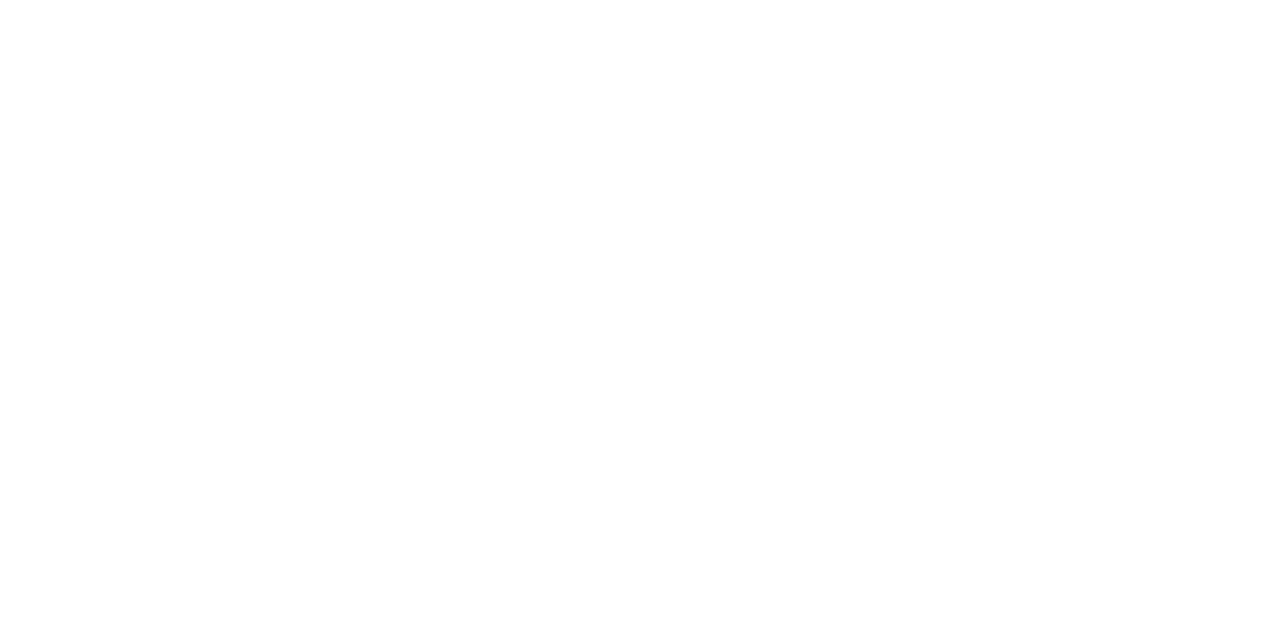
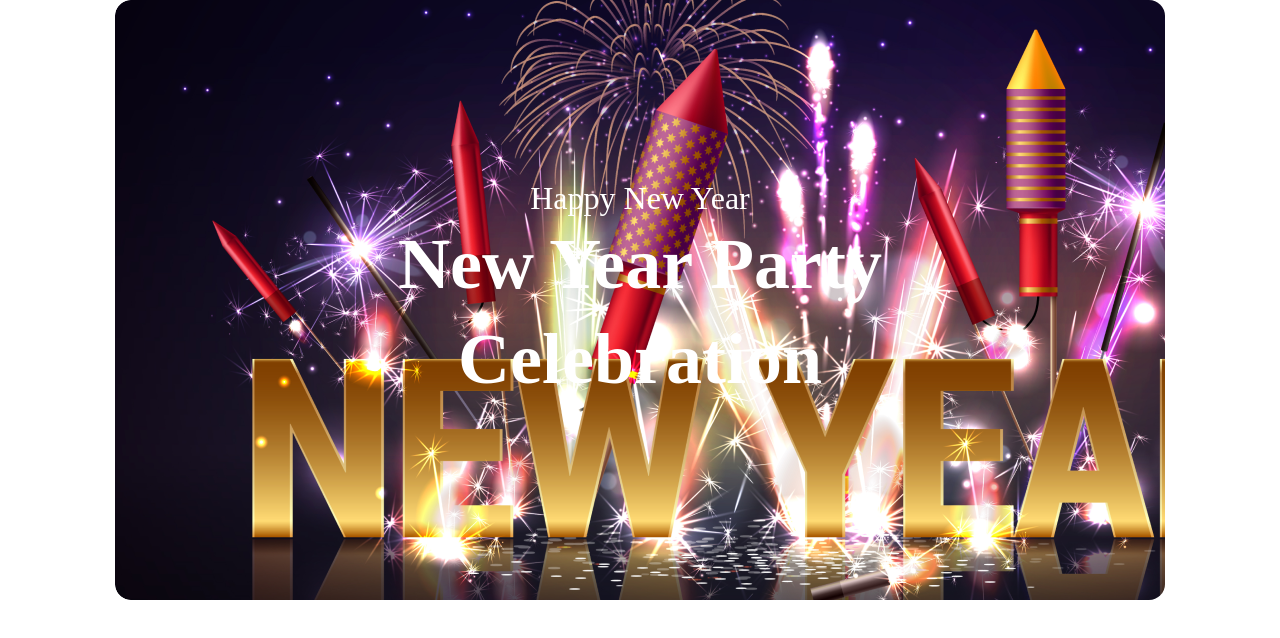
Before and after one commit to showlin1/happy-new-year, a plain HTML site: page index.html in a window 1280 px wide. Drawn offline with Linux system fonts and the light colour scheme.

Commit message:
added a banner

```diff
--- a/index.html
+++ b/index.html
@@ -4,8 +4,24 @@
     <meta charset="UTF-8">
     <meta name="viewport" content="width=device-width, initial-scale=1.0">
     <title>Happy New Year</title>
+    <link rel="stylesheet" href="styles/newyear.css">
 </head>
 <body>
+  <header>
+    <div class="container banner">
+        <div class="banner-text">
+            <h3>Happy New Year</h3>
+            <h1>New Year Party Celebration</h1>
+        </div>
 
+    </div>
+
+  </header>
+  <main>
+
+  </main>
+  <footer>
+
+  </footer>
 </body>
 </html>
--- /dev/null
+++ b/styles/newyear.css
@@ -0,0 +1,42 @@
+@import url('https://fonts.googleapis.com/css2?family=Merriweather+Sans:ital,wght@0,300;0,400;0,500;0,600;0,700;0,800;1,300;1,400;1,700&display=swap');
+
+*{
+    margin: 0;
+    padding: 0;
+}
+.container {
+    background-image: url('../resources/Banner\ Image.png');
+    width: 82%;
+    max-width: 1320px;
+    margin: 0 auto;
+    height: 600px;
+    flex-shrink: 0;
+    /* background-color:#070211, #07021100; */
+    /* border-radius: 16px; */
+    background-color: #070211 0%, rgba(7, 2, 17, 0.00);
+}
+.banner{
+    align-items: center;
+    border-radius: 16px;
+}
+.banner-text h3 {
+    color: #FFF;
+    text-align: center;
+    font-family: Merriweather;
+    font-size: 32px;
+    font-style: normal;
+    font-weight: 400;
+    line-height: normal;
+    /* margin: 20px; */
+    padding-top: 180px ;
+}
+.banner-text h1{
+    color: #FFF;
+text-align: center;
+font-family: Merriweather;
+font-size: 72px;
+font-style: normal;
+font-weight: 900;
+line-height: 95px; /* 131.944% */
+padding: 0px 275px 145px;
+}
```
